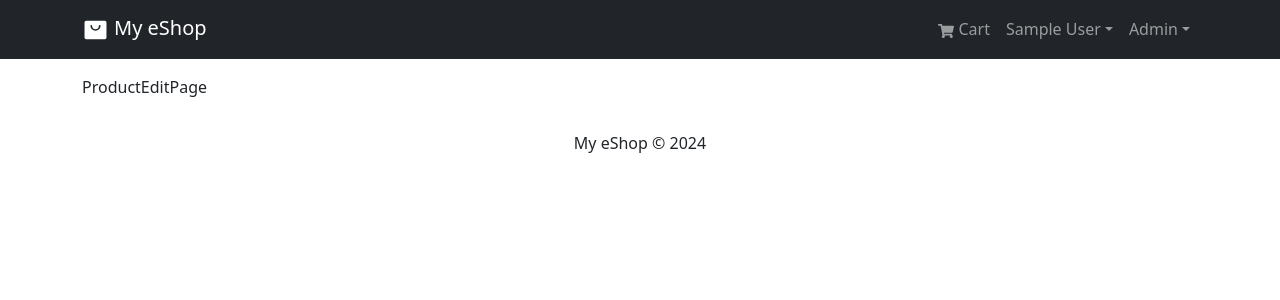
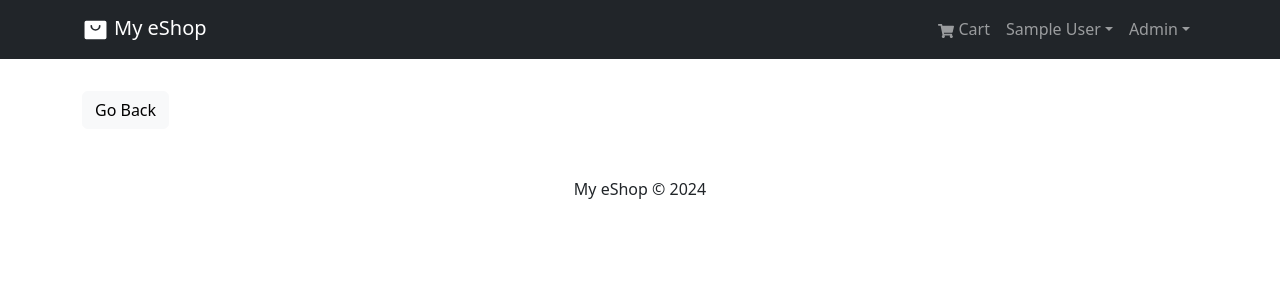
Before and after one commit to dreniff3/Bizaar-eShop, a React (Vite) app in the folder frontend/: page /admin/product/1/edit in a window 1280 px wide. Shown: the top 300 px of the page. Built offline with nearby package versions, Linux system fonts and the light colour scheme; no server answers; sample sign-in values are in the browser's storage.

Commit message:
Add useEffect hook for updating product fields

```diff
--- a/frontend/src/pages/admin/ProductEditPage.jsx
+++ b/frontend/src/pages/admin/ProductEditPage.jsx
@@ -23,8 +23,29 @@ const ProductEditPage = () => {
 
     const [updateProduct, { isLoading: isUpdating }] = useUpdateProductMutation();
 
+    const navigate = useNavigate();
+
+    useEffect(() => {
+        if (product) {
+            setName(product.name);
+            setPrice(product.price);
+            setImage(product.image);
+            setBrand(product.brand);
+            setCategory(product.category);
+            setCountInStock(product.countInStock);
+            setDescription(product.description);
+        }
+    }, [product]);
+
     return (
-        <div>ProductEditPage</div>
+        <>
+            <Link
+                to="/admin/productlist"
+                className="btn btn-light my-3"
+            >
+                Go Back
+            </Link>
+        </>
     );
 };
 
```
